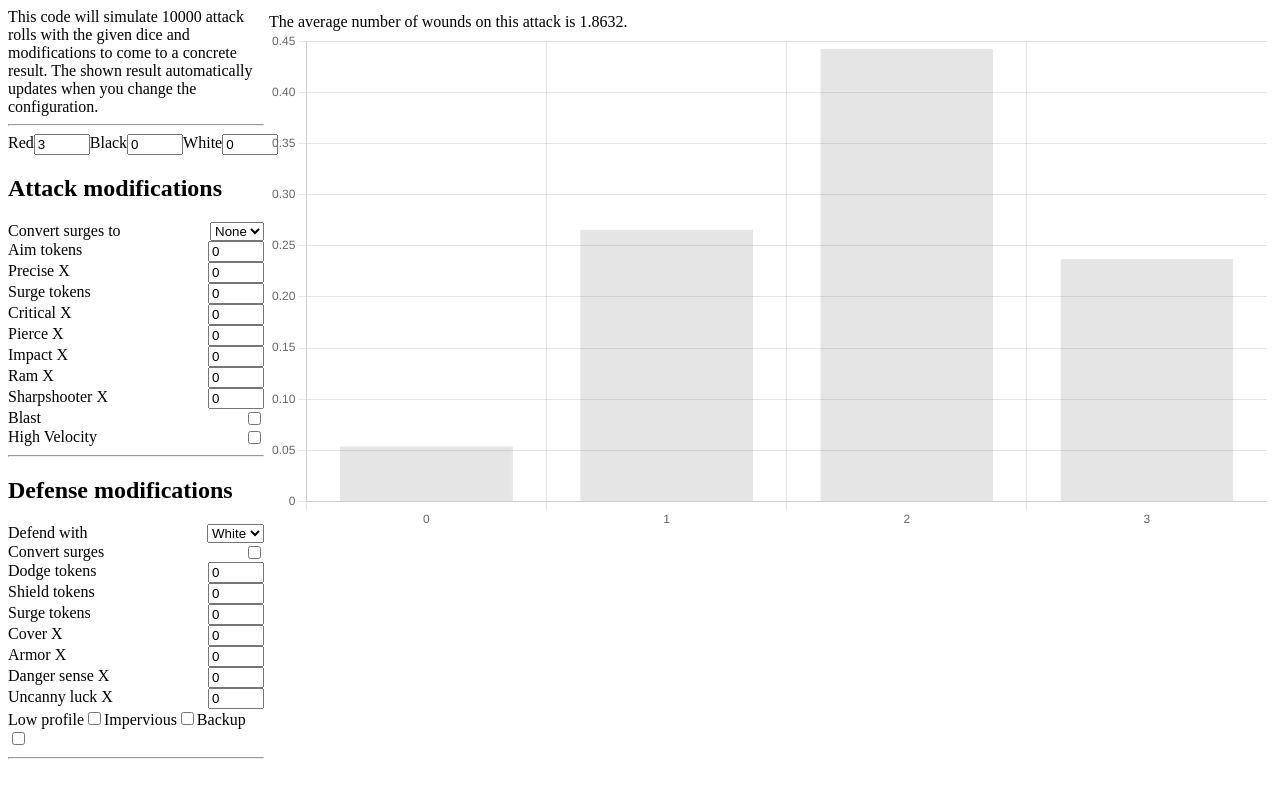
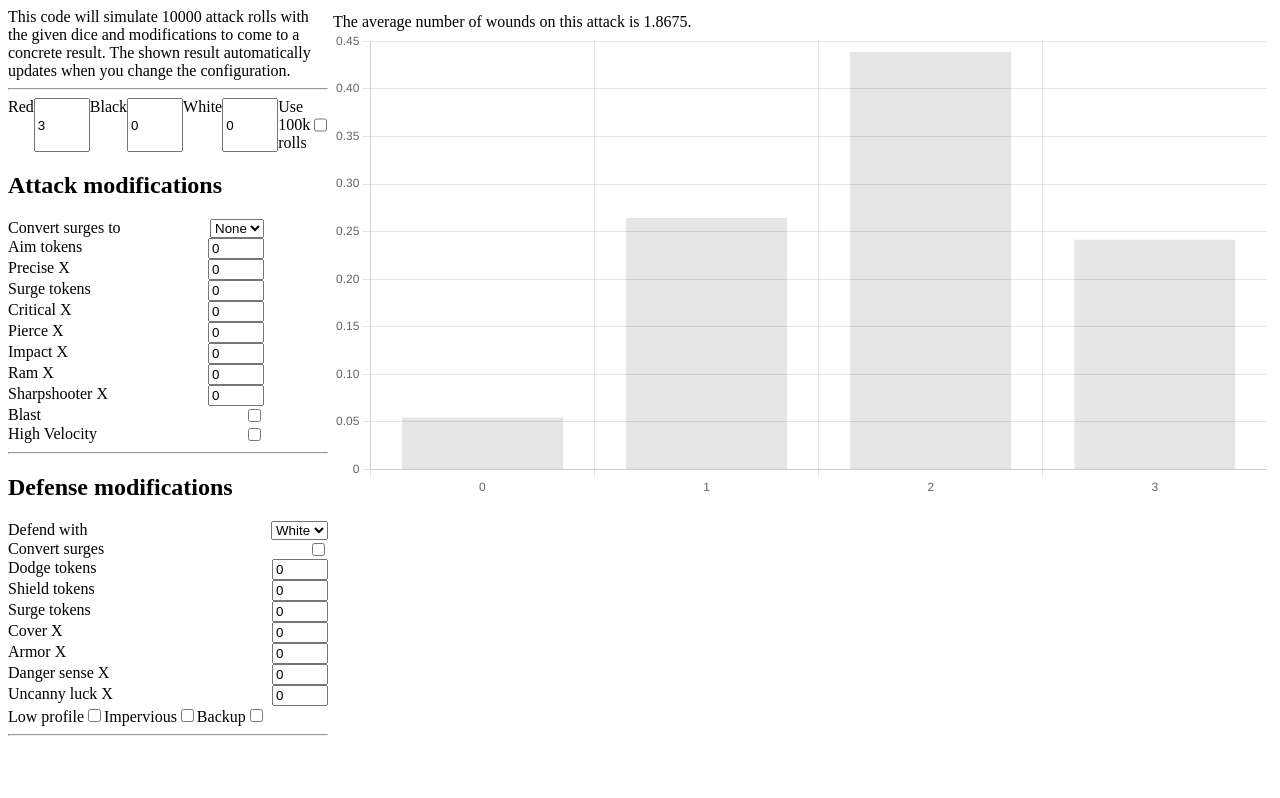
Before and after one commit to Borrelhapje/legion-roller, a React (Vite) app: page / in a window 1280 px wide. Built offline with nearby package versions, Linux system fonts and the light colour scheme.

Commit message:
Fix #11, console output, 100k roll optie, en empty van num inputs

```diff
--- a/src/index.tsx
+++ b/src/index.tsx
@@ -489,18 +489,23 @@ function App() {
         whiteAtk: 0,
         uncannyLuck: 0,
     });
+    const [rollCount, setRollCount] = useState<number>(10000);
     const [result, setResult] = useState<number[]>([]);
     useEffect(() => {
         const results: number[] = [];
-        for (let i = 0; i < 10000; i++) {
+        for (let i = 0; i < rollCount; i++) {
             results.push(SingleRoll(config));
         }
         setResult(results);
-    }, [config]);
-    const summarized = useMemo(() => summarize(result), [result]);
-    return <div style={{display: 'flex', flexDirection: "row"}}>
+    }, [config, rollCount]);
+    const summarized = useMemo(() => {
+        const summary = summarize(result);
+        console.log(config, summary.average, summary.spread.map(i => i / result.length * 100));
+        return summary;
+    }, [result]);
+    return <div style={{ display: 'flex', flexDirection: "row" }}>
         <div className={styles.config}>
-            <div>This code will simulate 10000 attack rolls with the given dice and modifications to come to a concrete result. The shown result automatically updates when you change the configuration.</div>
+            <div>This code will simulate {rollCount} attack rolls with the given dice and modifications to come to a concrete result. The shown result automatically updates when you change the configuration.</div>
             <hr></hr>
             <div style={{
                 display: "flex", justifyContent: "space-between"
@@ -508,6 +513,8 @@ function App() {
                 <NumInput v={config.redAtk} setV={(v) => setConfig(prev => { return { ...prev, redAtk: v } })} label="Red" />
                 <NumInput v={config.blackAtk} setV={(v) => setConfig(prev => { return { ...prev, blackAtk: v } })} label="Black" />
                 <NumInput v={config.whiteAtk} setV={(v) => setConfig(prev => { return { ...prev, whiteAtk: v } })} label="White" />
+                <label htmlFor="100k">Use 100k rolls</label>
+                <input type="checkbox" title="Use 100 000 rolls for extra accuracy (may use more battery power)" id="100k" onChange={(e) => setRollCount(e.target.checked ? 100_000 : 10_000)} />
             </div>
             <div id="attack-advanced" style={{ display: "flex", flexDirection: "column", maxWidth: "20vw" }}>
                 <h2>Attack modifications</h2>
@@ -581,13 +588,15 @@ function App() {
         </div>
         <div className={styles.results}>
             The average number of wounds on this attack is {summarized.average}.
-            <Bar data={{labels: summarized.spread.map((_, i) => `${i}`),
+            <Bar data={{
+                labels: summarized.spread.map((_, i) => `${i}`),
                 datasets: [{
                     label: '# of Wounds',
                     data: summarized.spread.map(i => i / result.length),
                     borderWidth: 1
-                }]}}
-                options={{scales: {y: {beginAtZero: true}}}} />
+                }]
+            }}
+                options={{ scales: { y: { beginAtZero: true } } }} />
         </div>
     </div>;
 };
@@ -596,8 +605,16 @@ function App() {
 
 const NumInput = ({ v, setV, label }: { v: number, setV: (v: number) => void, label: string }) => {
     const id = useId();
+    const [tempStorage, setTempStorage] = useState<string>(`${v}`);
+    useEffect(() => {
+        const newV = parseInt(tempStorage, 10);
+        if (isNaN(newV)) {
+            return;
+        }
+        setV(newV);
+    }, [tempStorage]);
     return <div className={styles.between}>
         <label htmlFor={id}>{label}</label>
-        <input type="number" min="0" max="50" value={v} onChange={(e) => isNaN(e.target.valueAsNumber) ? setV(0) : setV(e.target.valueAsNumber)} />
+        <input type="number" min="0" max="50" value={tempStorage} onChange={(e) => setTempStorage(e.target.value)} />
     </div>;
 };
--- a/src/style.module.css
+++ b/src/style.module.css
@@ -5,10 +5,10 @@
 }
 
 .config {
-    max-width: 20vw;
+    max-width: 25vw;
 }
 
 .results {
-    width: 80vw;
+    width: 75vw;
     padding: 5px;
 }
```
